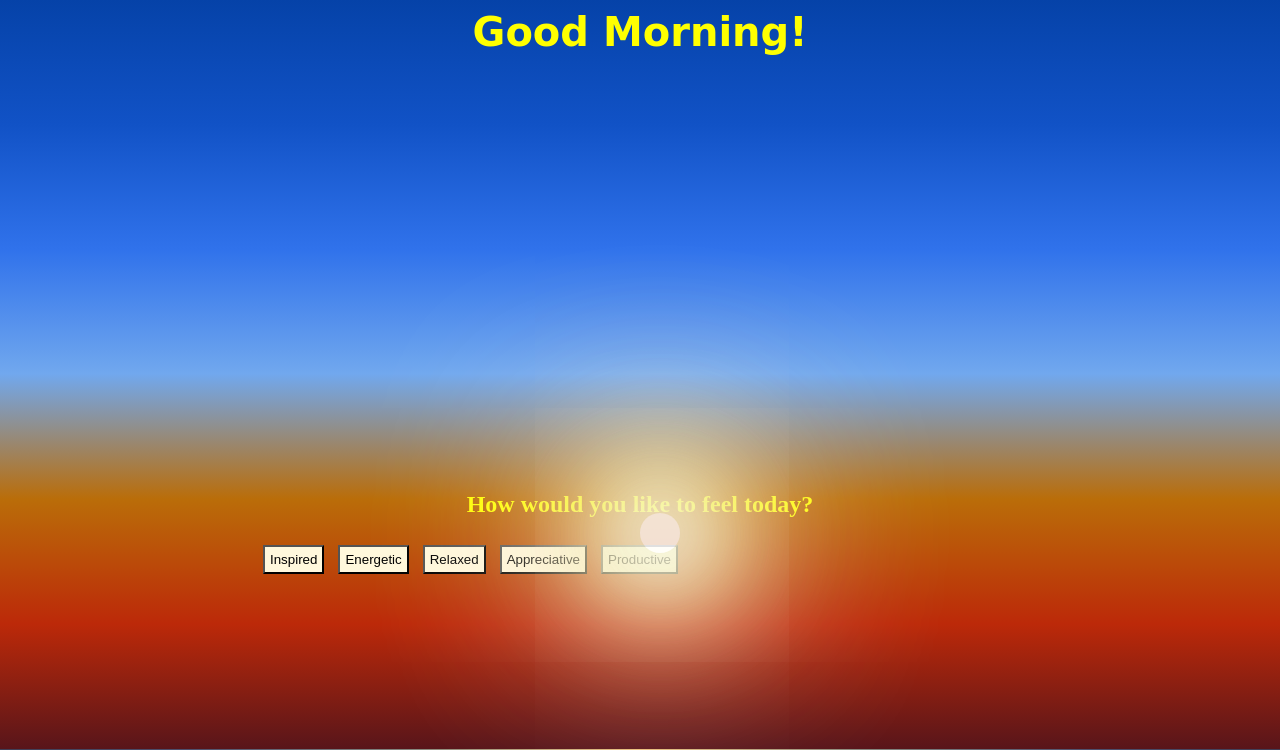
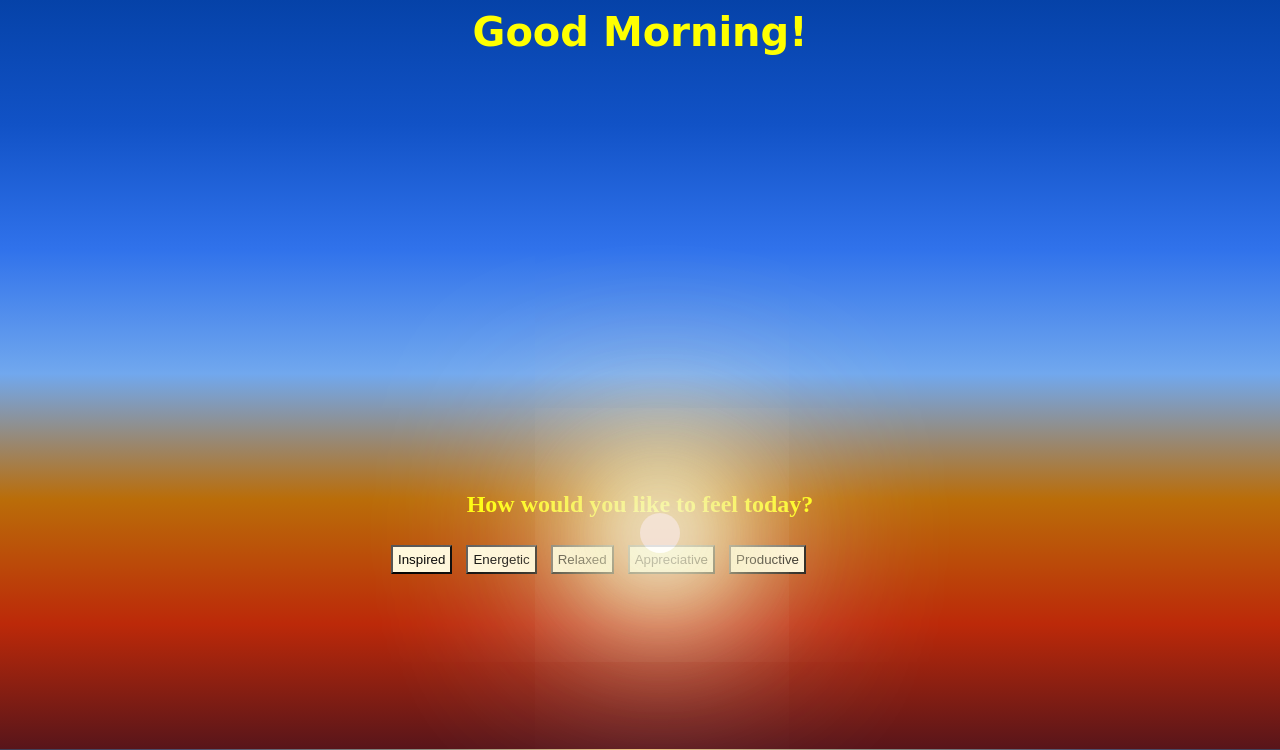
Before and after one commit to multifaceted1/Sunrise-Inspiration, a PHP site: page / in a window 1280 px wide. Shown: the part 28-778 px from the top of the page. Run offline with PHP 8.4, Linux system fonts and the light colour scheme.

Commit message:
Update style.css
Shifted the buttons to the right.

```diff
--- a/style.css
+++ b/style.css
@@ -19,7 +19,7 @@ main {
 
 .choice-button-flex {
     display: flex;
-    margin-left: 20%;
+    margin-left: 30%;
 
 }
 .feeling {
```
